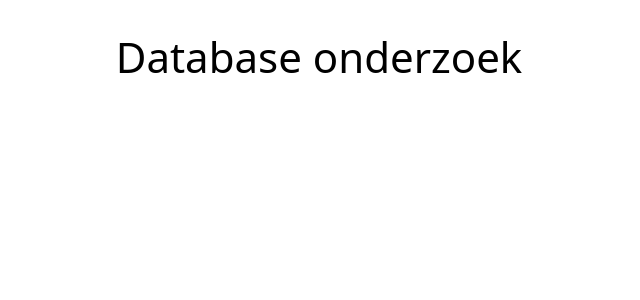
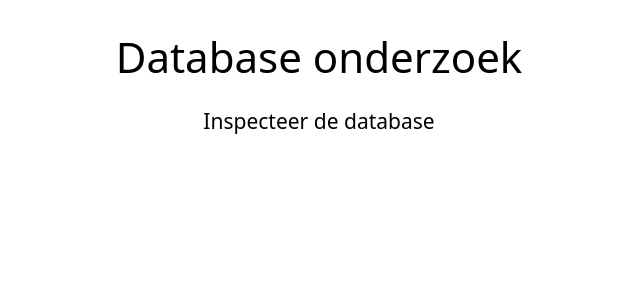
Before and after one commit to shavhp/WP2-MVC_testcorrect, a Flask app: page /home in a window 1280 px wide. Shown: the part 66-366 px from the top of the page, without its empty margins (321-961 px from the left). Run offline with Flask 2, Linux system fonts and the light colour scheme.

Commit message:
Update: Added subtext to the homepage.

```diff
--- a/templates/tables.html
+++ b/templates/tables.html
@@ -7,13 +7,17 @@
     <meta name="author" content="Rotterdam Academy"/>
     <meta name="viewport" content="width=device-width, initial-scale=1"/>
     <link rel="stylesheet" href="/static/basic.css" type="text/css">
-
+    <style>
+        h3{text-align: center;}
+    </style>
+</head>
 </head>
 <body>
 {% include "/navbar.html" %}
 
 
  <h1>Database onderzoek</h1>
+ <h3>Inspecteer de database</h3>
 
 <main>
 
```
